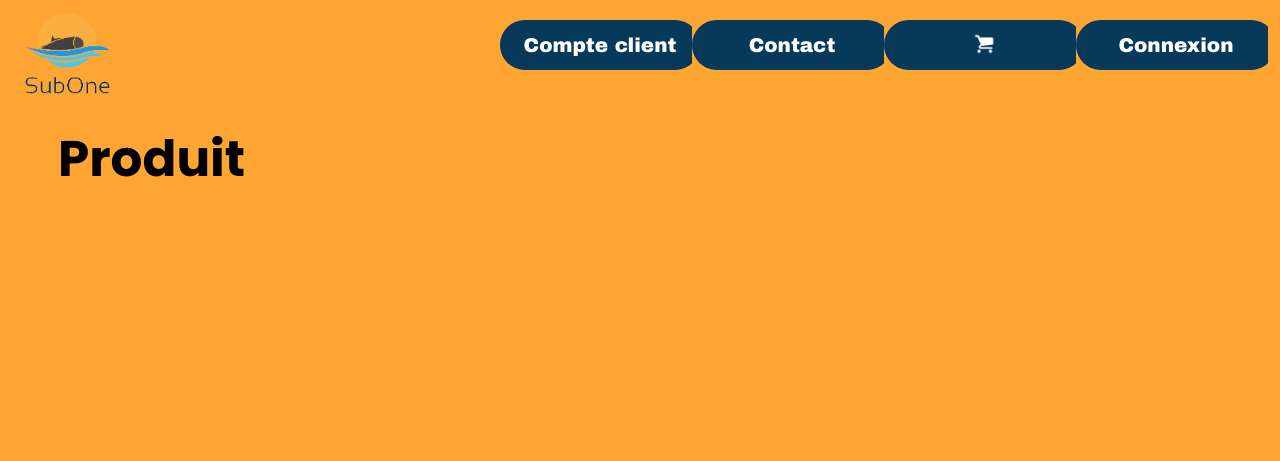
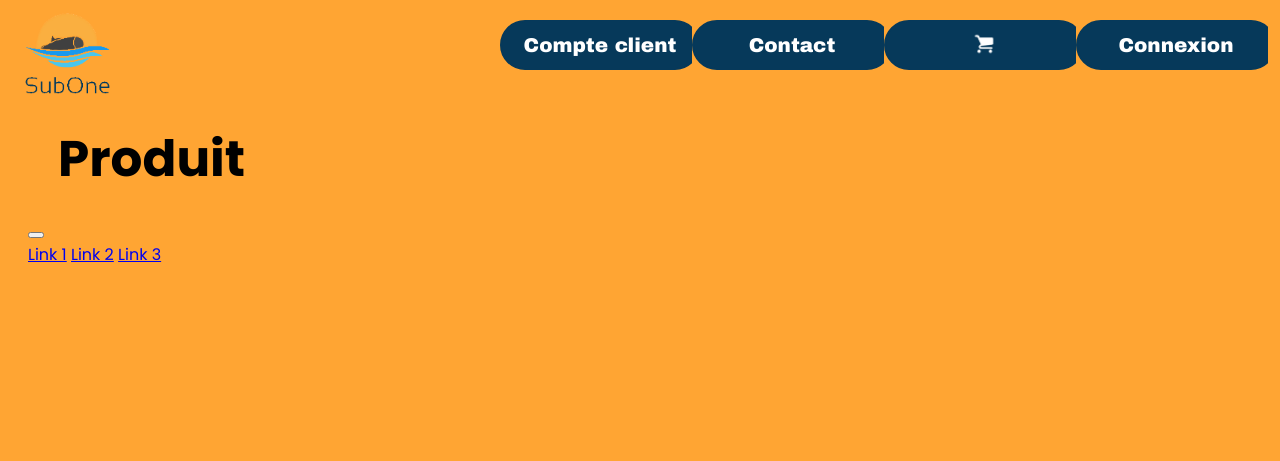
Before and after one commit to IUT-Blagnac/sae3-01-devapp-g1b-6, a PHP site: page /Produit.php in a window 1280 px wide. Shown: the top 461 px of the page. Run offline with PHP 8.4, Linux system fonts and the light colour scheme.

Commit message:
Ajouter bouton de menu

```diff
--- a/Site-Web/Produit.php
+++ b/Site-Web/Produit.php
@@ -7,9 +7,41 @@
     <?php include("./include/header.php");?>
 </head>
 <body>
-<div class="titre">
-    <strong>Produit</strong>
-</div>
+    <div class="titre">
+        <strong>Produit</strong>
+    </div>
+
+    <div style="padding: 20px">
+		<div class="dropdown">
+			<button onclick="myFunction()" class="dropbtn"></button>
+			<div id="myDropdown" class="dropdown-content">
+			  <a href="#">Link 1</a>
+			  <a href="#">Link 2</a>
+			  <a href="#">Link 3</a>
+			</div>
+		</div>
+    </div>
+	<script>
+		/* When the user clicks on the button,
+		toggle between hiding and showing the dropdown content */
+		function myFunction() {
+		document.getElementById("myDropdown").classList.toggle("show");
+		}
+
+		// Close the dropdown menu if the user clicks outside of it
+		window.onclick = function(event) {
+		if (!event.target.matches('.dropbtn')) {
+			var dropdowns = document.getElementsByClassName("dropdown-content");
+			var i;
+			for (i = 0; i < dropdowns.length; i++) {
+				var openDropdown = dropdowns[i];
+				if (openDropdown.classList.contains('show')) {
+					openDropdown.classList.remove('show');
+				}
+			}
+		}
+		}
+	</script>
 </body>
 <?php include("./include/footer.php");?>
 </html>
```
